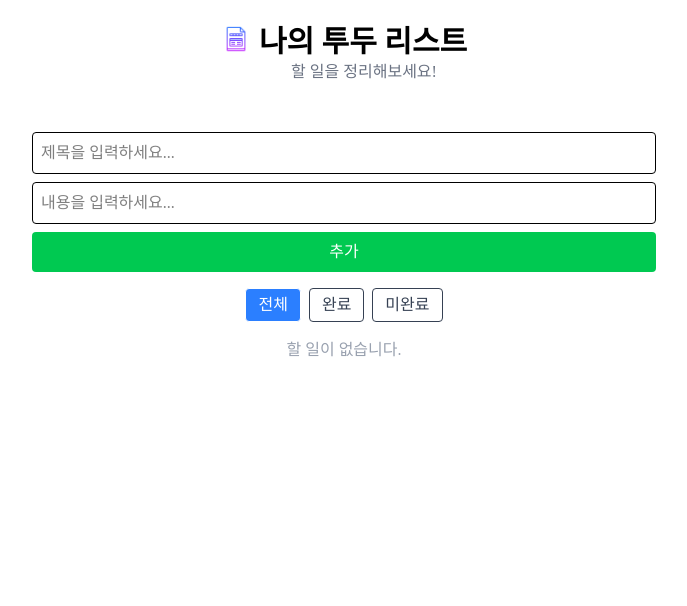
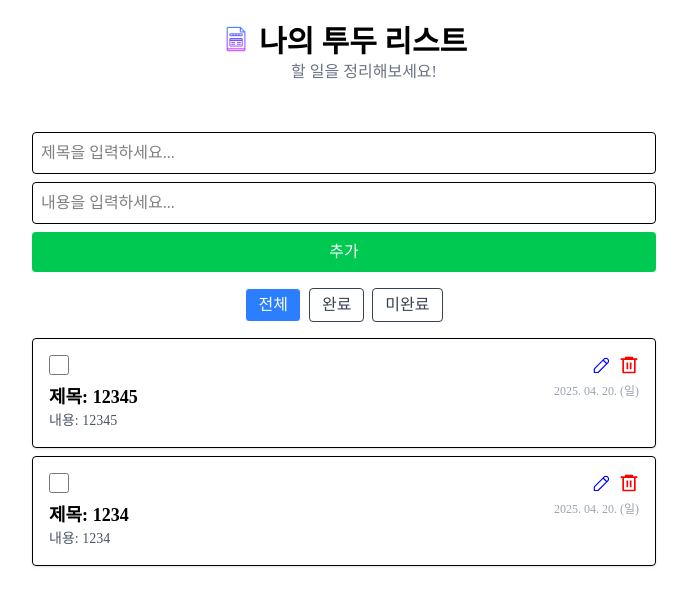
Before and after one commit to zzxx66052/intern, a Next.js app: page /todo in a window 1280 px wide. Shown: the top 606 px of the page, without its empty margins (296-983 px from the left). Built offline with nearby package versions, Linux system fonts and the light colour scheme; data requests are answered from the project's data file; a web font is replaced by a local one.

Commit message:
components separate clear

```diff
--- a/db.json
+++ b/db.json
@@ -1,3 +1,18 @@
 {
-  "todos": []
+  "todos": [
+    {
+      "id": "e491",
+      "title": "12345",
+      "contents": "12345",
+      "isCompleted": false,
+      "createdAt": 1745128636508
+    },
+    {
+      "id": "ad8c",
+      "title": "1234",
+      "contents": "1234",
+      "isCompleted": false,
+      "createdAt": 1745130915464
+    }
+  ]
 }
--- /dev/null
+++ b/src/app/todo/_components/TodoCheckbox.tsx
@@ -0,0 +1,23 @@
+"use client";
+
+import type { Todo } from "@/types/todoType";
+
+interface Props {
+  todo: Todo;
+  onToggle: () => void;
+}
+
+const TodoCheckbox = ({ todo, onToggle }: Props) => {
+  return (
+    <>
+      <input
+        type="checkbox"
+        checked={todo.isCompleted}
+        onChange={onToggle}
+        className="h-5 w-5 cursor-pointer accent-green-500 transition-transform duration-200 hover:scale-125"
+      />
+    </>
+  );
+};
+
+export default TodoCheckbox;
--- /dev/null
+++ b/src/app/todo/_components/TodoDisplay.tsx
@@ -0,0 +1,24 @@
+"use client";
+
+interface Props {
+  title: string;
+  contents: string;
+  isCompleted: boolean;
+}
+
+const TodoDisplay = ({ title, contents, isCompleted }: Props) => {
+  return (
+    <div className="flex flex-col items-start">
+      <h3
+        className={`text-lg font-semibold mt-2 ${
+          isCompleted ? "line-through text-gray-400" : ""
+        }`}
+      >
+        제목: {title}
+      </h3>
+      <p className="text-sm text-gray-600 break-words">내용: {contents}</p>
+    </div>
+  );
+};
+
+export default TodoDisplay;
--- /dev/null
+++ b/src/app/todo/_components/TodoEditForm.tsx
@@ -0,0 +1,50 @@
+"use client";
+
+interface Props {
+  newTitle: string;
+  newContents: string;
+  onChangeTitle: (val: string) => void;
+  onChangeContents: (val: string) => void;
+  onSave: () => void;
+  onCancel: () => void;
+}
+
+const TodoEditForm = ({
+  newTitle,
+  newContents,
+  onChangeTitle,
+  onChangeContents,
+  onSave,
+  onCancel,
+}: Props) => {
+  return (
+    <>
+      <input
+        value={newTitle}
+        onChange={(e) => onChangeTitle(e.target.value)}
+        className="w-full rounded border p-2"
+      />
+      <textarea
+        value={newContents}
+        onChange={(e) => onChangeContents(e.target.value)}
+        className="w-full rounded border p-2 mt-2"
+      />
+      <div className="flex gap-2 mt-2">
+        <button
+          onClick={onSave}
+          className="rounded bg-blue-500 px-3 py-1 text-white hover:bg-blue-700"
+        >
+          저장
+        </button>
+        <button
+          onClick={onCancel}
+          className="rounded bg-red-500 px-3 py-1 text-white hover:bg-red-700"
+        >
+          취소
+        </button>
+      </div>
+    </>
+  );
+};
+
+export default TodoEditForm;
--- a/src/app/todo/_components/TodoItem.tsx
+++ b/src/app/todo/_components/TodoItem.tsx
@@ -7,6 +7,9 @@ import { useUpdateTodo } from "@/hooks/useUpdateTodo";
 import { Todo } from "@/types/todoType";
 import { useState } from "react";
 import Swal from "sweetalert2";
+import TodoCheckbox from "./TodoCheckbox";
+import TodoDisplay from "./TodoDisplay";
+import TodoEditForm from "./TodoEditForm";
 
 export const TodoItem = ({ todo }: { todo: Todo }) => {
   const [isEditing, setIsEditing] = useState(false);
@@ -72,59 +75,34 @@ export const TodoItem = ({ todo }: { todo: Todo }) => {
   return (
     <li className="flex flex-col gap-2 rounded border p-4 shadow-sm sm:flex-row sm:justify-between sm:items-start">
       <div
-        className={`flex flex-col items-start gap-2 ${
+        className={`flex flex-col items-start ${
           isEditing ? `flex-1 w-full` : ""
         }`}
       >
-        <input
-          type="checkbox"
-          checked={todo.isCompleted}
-          onChange={() =>
-            toggleMutation.mutate({ isCompleted: !todo.isCompleted })
-          }
-          className="h-5 w-5 cursor-pointer accent-green-500 transition-transform duration-200 hover:scale-125"
-        />
+        {isEditing ? (
+          <TodoEditForm
+            newTitle={newTitle}
+            newContents={newContents}
+            onChangeTitle={setNewTitle}
+            onChangeContents={setNewContents}
+            onSave={handleSave}
+            onCancel={handleCancel}
+          />
+        ) : (
+          <div className="flex flex-col">
+            <TodoCheckbox
+              todo={todo}
+              onToggle={() =>
+                toggleMutation.mutate({ isCompleted: !todo.isCompleted })
+              }
+            />
 
-        {isEditing ? (
-          <>
-            <input
-              value={newTitle}
-              onChange={(e) => setNewTitle(e.target.value)}
-              className="w-full rounded border p-2"
+            <TodoDisplay
+              title={todo.title}
+              contents={todo.contents}
+              isCompleted={todo.isCompleted}
             />
-            <textarea
-              value={newContents}
-              onChange={(e) => setNewContents(e.target.value)}
-              className="w-full rounded border p-2"
-            />
-            <div className="flex gap-2">
-              <button
-                onClick={handleSave}
-                className="rounded bg-blue-500 px-3 py-1 text-white hover:bg-blue-700"
-              >
-                저장
-              </button>
-              <button
-                onClick={handleCancel}
-                className="rounded bg-red-500 px-3 py-1 text-white hover:bg-red-700"
-              >
-                취소
-              </button>
-            </div>
-          </>
-        ) : (
-          <>
-            <h3
-              className={`text-lg font-semibold ${
-                todo.isCompleted ? "line-through text-gray-400" : ""
-              }`}
-            >
-              제목: {todo.title}
-            </h3>
-            <p className="text-sm text-gray-600 break-words">
-              내용: {todo.contents}
-            </p>
-          </>
+          </div>
         )}
       </div>
 
```
